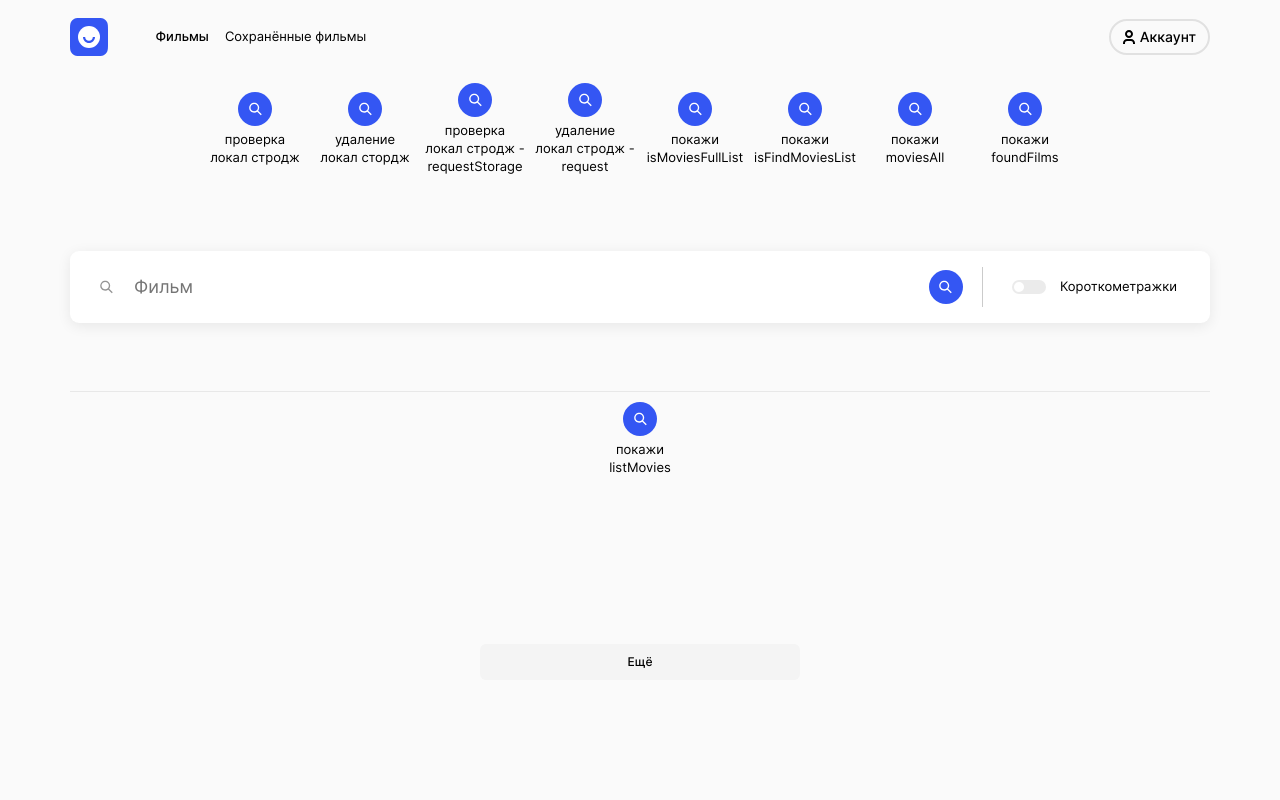
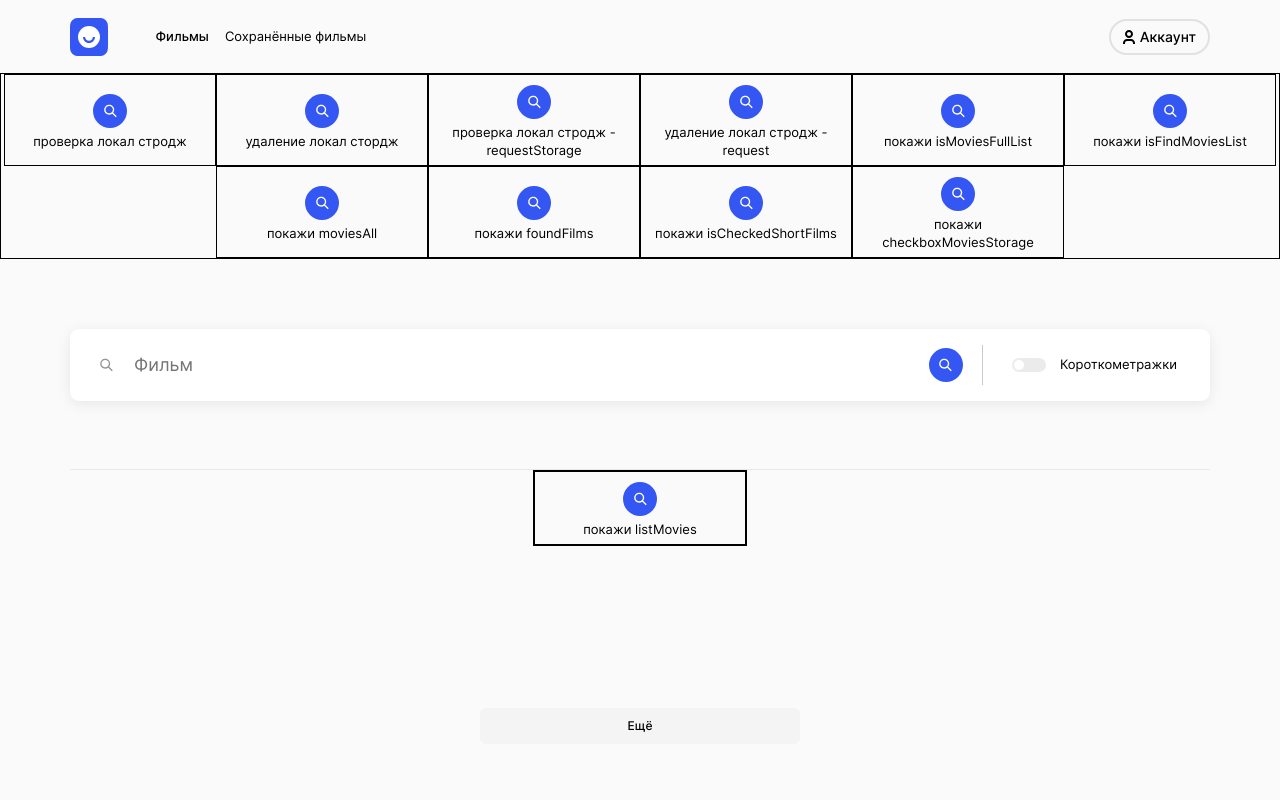
Before and after one commit to forgohill/movies-explorer-frontend, a React (Create React App) app: page /movies in a window 1280 px wide. Shown: the top 800 px of the page. Built offline with nearby package versions, Linux system fonts and the light colour scheme.

Commit message:
⚛️ Frontend #2 / сделал хук фильтр короткометражки

```diff
--- a/src/components/Movies/Movies.css
+++ b/src/components/Movies/Movies.css
@@ -10,17 +10,22 @@
   justify-content: center;
 
   flex-wrap: wrap;
+  border: 1px solid black;
 }
 
 .search__btn-container {
+  border: 1px solid black;
   margin: 0;
   padding: 5px;
+  width: 200px;
 
   display: flex;
   flex-direction: column;
   align-items: center;
   justify-content: center;
-  width: 100px;
+  /* width: 100px; */
+
+  flex-wrap: wrap;
 
   text-align: center;
 
@@ -28,9 +33,17 @@
   font-size: 13px;
   font-weight: 400;
   line-height: 1.38;
+  /* background-color: aqua; */
+}
+
+.search__btn-container:hover {
+  background-color: cornsilk;
+  cursor: pointer;
 }
 
 .search__button_cont {
   margin: 0;
   padding: 0;
+
+
 }
--- a/src/components/Movies/Movies.jsx
+++ b/src/components/Movies/Movies.jsx
@@ -15,24 +15,37 @@ const Movies = () => {
   const [isLoading, setIsLoading] = useState(false);
   // вытаскиеваем из памяти весь список фильмов с АПИ
   const moviesAll = JSON.parse(localStorage.getItem('moviesFullList')) ?? [];
-
+  // вытаскиеваем из памяти текст запроса
   const requestStorage = JSON.parse(localStorage.getItem('request')) ?? '';
+  // вытаскиваем из памяти состояние чебокса
+  const checkboxMoviesStorage = JSON.parse(localStorage.getItem('checkboxMoviesStorage')) ?? false;
   //стейт хранения всех фильмов с BeatFilms
   const [isMoviesFullList, setIsMoviesFullList] = useState('');
-
+  // стейт хранения найденых фильмов
   const [isFindMoviesList, setIsFindMoviesList] = useState([]);
-
-  const { foundFilms } = useFiltredFilms();
+  // стейт состояния чебокса
+  const [isCheckedShortFilms, setIsCheckedShortFilms] = useState(checkboxMoviesStorage);
+  // хуки фильтрации
+  const { foundFilms, checkedFilms } = useFiltredFilms();
 
   // функция фильтрации
-  const filtredFilms = (movies, request) => {
+  const filtredFilms = (movies, request, isCheckedShortFilms) => {
     console.error(`сработал в filtredFilms ${request}`);
     // const { foundFilms } = useFiltredFilms(moviesAll, requestStorage);
     // console.log(movies);
     // console.log(JSON.parse(movies));
     // foundFilms(movies, request);
-    setIsFindMoviesList(foundFilms(movies, request));
+    setIsFindMoviesList(foundFilms(movies, request, isCheckedShortFilms));
   }
+
+  // слушатель чекбокса
+  const handleChangeCheckbox = () => {
+    console.error('handleChangeCheckbox');
+    setIsCheckedShortFilms(!isCheckedShortFilms);
+    localStorage.setItem('checkboxMoviesStorage', JSON.stringify(!isCheckedShortFilms));
+    console.error(isCheckedShortFilms);
+  }
+
 
   const removeMoviesFullList = () => {
     localStorage.removeItem('moviesFullList');
@@ -56,7 +69,8 @@ const Movies = () => {
         // localStorage.setItem('request', JSON.stringify(request));
         // setIsMoviesFullList(JSON.stringify(moviesFullList));
         // filtredFilms(isMoviesFullList)
-        filtredFilms(moviesFullList, request);
+        filtredFilms(moviesFullList, request, isCheckedShortFilms);
+        // checkedFilms(checkboxMoviesStorage)
       })
       .catch((err) => {
         console.error(err);
@@ -66,14 +80,17 @@ const Movies = () => {
       })
 
     localStorage.setItem('request', JSON.stringify(request));
-    console.log('handleSubmit');
+    // console.log('handleSubmit');
   }
 
 
   useEffect(() => {
-    if (isMoviesFullList === '') {
+    if (requestStorage === '') {
       // setIsMoviesFullList(localStorage.getItem('moviesFullList'));
-      console.log('isMoviesFullList пуст')
+      console.error('requestStorage пуст')
+    } else {
+      // console.error(requestStorage);
+      setIsFindMoviesList(foundFilms(moviesAll, requestStorage));
     }
     return () => {
 
@@ -148,12 +165,31 @@ const Movies = () => {
             }}
           ></button>покажи foundFilms</p>
 
+        <p className='search__btn-container'>
+          <button
+            className='search__button search__button_cont'
+            onClick={() => {
+              console.log(isCheckedShortFilms);
+            }}
+          ></button>покажи isCheckedShortFilms</p>
+
+        <p className='search__btn-container'>
+          <button
+            className='search__button search__button_cont'
+            onClick={() => {
+              console.log(checkboxMoviesStorage);
+            }}
+          ></button>покажи checkboxMoviesStorage</p>
+
+
       </div>
 
       <SearchForm
         onSubmit={handleSubmit}
         isLoading={isLoading}
         moviesFullList={isMoviesFullList}
+        isChecked={isCheckedShortFilms}
+        onChange={handleChangeCheckbox}
       ></SearchForm>
 
       {isLoading
--- a/src/components/SearchForm/SearchForm.jsx
+++ b/src/components/SearchForm/SearchForm.jsx
@@ -8,7 +8,9 @@ import { MESSAGE } from '../../utils/constats'
 const SearchForm = ({
   onSubmit,
   isLoading,
-  moviesFullList
+  moviesFullList,
+  isChecked,
+  onChange
 }) => {
 
   const [errSearchMessage, setErrSearchMessage] = useState(MESSAGE.SEARCH_PLACEHOLDER_INPUT);
@@ -29,6 +31,7 @@ const SearchForm = ({
     setInputValues,
   } = useValidationsForms();
 
+  // слушатель сабмита
   const handleSubmit = (e) => {
     e.preventDefault();
     console.log(`валидация: ${isValid}`);
@@ -38,6 +41,7 @@ const SearchForm = ({
     }
     // onSubmit(inputValues.inputSearch);
   }
+
 
   const clickChecbox = () => {
     console.log(moviesFullList);
@@ -82,6 +86,8 @@ const SearchForm = ({
               className="search__checkbox"
               id='search__checkbox'
               onClick={clickChecbox}
+              onChange={onChange}
+              checked={isChecked}
             />
             <div className="search__slider search__slider_round"></div>
           </label>
--- a/src/hooks/useFiltredFilms.js
+++ b/src/hooks/useFiltredFilms.js
@@ -1,23 +1,52 @@
 import React, { useEffect, useState } from 'react';
 
 const useFiltredFilms = () => {
+
+  // проверка дрейшн
+  const checkedFilms = (movie) => {
+    const { duration } = movie;
+
+    // const shortFilms =
+    console.log(movie);
+    console.log(duration)
+    // return movie.filter((movie.duration) => {
+    if (duration <= 40) {
+      return true;
+    }
+    return false;
+    // console.log(`${movie.nameRU} - ${duration}`);
+
+    // return duration <= 40;
+    // })
+
+    // console.error(movies);
+  };
   // console.error('тело');
   // console.log(movies);
   const [filtredArray, setFiltredArray] = useState([]);
   // const foundFilms = movies;
-  const foundFilms = (movies, request) => {
+  const foundFilms = (movies, request, state) => {
 
-    console.error(`сработал в foundFilms ${request}`);
-
+    console.error(state);
+    // console.error(`сработал в foundFilms ${request}`);
     const newArr = [...movies].filter((movie) => {
       const filterToName =
         movie.nameEN.toLowerCase().includes(request.toLowerCase().trim()) ||
         movie.nameRU.toLowerCase().includes(request.toLowerCase().trim());
+
+      if (filterToName && state) {
+        // debugger;
+        console.log('____я в проверке чекбока-foundFilms');
+        return checkedFilms(movie);
+      }
+
       return filterToName;
     });
-    setFiltredArray(newArr);
-    console.error('туть');
-    console.log(filtredArray);
+
+
+    // setFiltredArray(newArr);
+    // console.error('туть');
+    // console.log(filtredArray);
     return newArr;
   };
   // useEffect(() => {
@@ -35,7 +64,7 @@ const useFiltredFilms = () => {
 
   // console.error(request);
   // console.log(foundFilms);
-  return { foundFilms };
+  return { foundFilms, checkedFilms };
 }
 
 export default useFiltredFilms;
```
